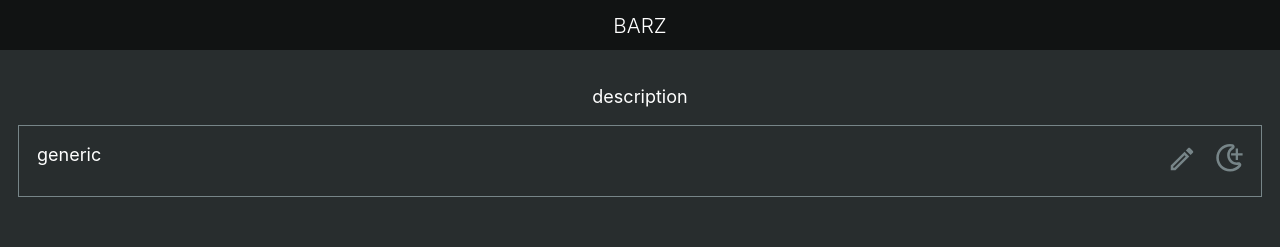
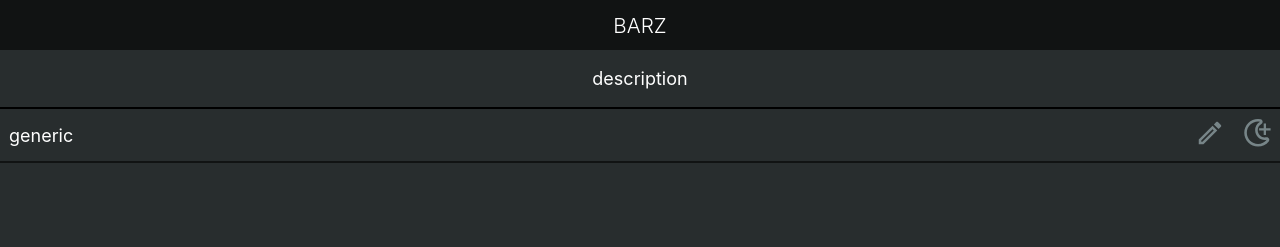
Before and after one commit to Hiswe/foo-barz, a Vue app: page / in a window 1280 px wide. Shown: the top 247 px of the page. Built offline with nearby package versions, Linux system fonts and the light colour scheme; what vue-clipboard2, vue-notification would draw is missing.

Commit message:
LIST – uniformize

```diff
--- a/package.json
+++ b/package.json
@@ -29,6 +29,7 @@
     "shortid": "^2.2.13",
     "vue": "^2.5.17",
     "vue-clipboard2": "^0.2.1",
+    "vue-functional-data-merge": "^2.0.7",
     "vue-i18n": "^8.1.0",
     "vue-notification": "^1.3.13",
     "vue-router": "^3.0.1",
--- /dev/null
+++ b/src/components/ui/foobarz-list-item.vue
@@ -0,0 +1,38 @@
+<script>
+import { mergeData } from 'vue-functional-data-merge'
+
+// https://github.com/alexsasharegan/vue-functional-data-merge#scoped-styles
+/**
+ * @param {Vue} parent
+ * @returns {VNodeData}
+ */
+export function getScopedStyleData(parent) {
+  let data = { attrs: {} }
+
+  if (parent.$options._scopeId) {
+    data.attrs[`${parent.$options._scopeId}`] = ''
+  }
+
+  return data
+}
+export default {
+  functional: true,
+  render(createElement, context) {
+    let { parent, data, children } = context
+    let componentData = { class: `list__item` }
+
+    return createElement(
+      'li',
+      mergeData(data, getScopedStyleData(parent), componentData),
+      children,
+    )
+  },
+}
+</script>
+
+<style lang="scss" scoped>
+.list__item {
+  padding: 0.5rem;
+  border-bottom: 2px solid var(--c-black);
+}
+</style>
--- /dev/null
+++ b/src/components/ui/foobarz-list.vue
@@ -0,0 +1,12 @@
+<template lang="pug" functional>
+ul.list
+  slot
+</template>
+
+<style lang="scss" scoped>
+.list {
+  list-style: none;
+  padding: 0;
+  margin: 0;
+}
+</style>
--- a/src/main.js
+++ b/src/main.js
@@ -13,6 +13,8 @@ import Button from '@/components/ui/FoobarzButton'
 import Input from '@/components/ui/Input'
 import Header from '@/components/ui/FoobarzHeader'
 import Article from '@/components/ui/foobarz-article'
+import List from '@/components/ui/foobarz-list'
+import ListItem from '@/components/ui/foobarz-list-item'
 
 Vue.use(VueClipboard)
 Vue.use(VueNotifications)
@@ -32,6 +34,8 @@ Vue.component(`foobarz-button`, Button)
 Vue.component(`foobarz-input`, Input)
 Vue.component(`foobarz-header`, Header)
 Vue.component(`foobarz-article`, Article)
+Vue.component(`foobarz-ul`, List)
+Vue.component(`foobarz-li`, ListItem)
 
 Vue.config.productionTip = false
 
--- a/src/views/Barz.vue
+++ b/src/views/Barz.vue
@@ -43,10 +43,10 @@ export default {
 </i18n>
 
 <template lang="pug">
-foobarz-main-content(page="barz" title="Barz")
+foobarz-main-content(page="barz" title="Barz" noPadding)
   p.barz-help {{$t('description')}}
-  ul.barz
-    li.barz__item(
+  foobarz-ul
+    foobarz-li.barz__item(
       v-for="bar in barz"
       :key="bar.id"
     )
@@ -68,21 +68,18 @@ foobarz-main-content(page="barz" title="Barz")
 <style lang="scss" scoped>
 .barz-help {
   text-align: center;
+  border-bottom: 2px solid black;
+  padding: 1rem;
+  margin: 0;
 }
 .barz {
-  list-style: none;
-  margin: 0;
-  padding: 0;
-
   &__item {
     color: currentColor;
     text-decoration: none;
     display: flex;
-    border: 1px solid var(--c-primary);
-    padding: 1em;
-  }
-  &__item + &__item {
-    border-top: 0;
+    align-items: center;
+    padding-top: 1.5em;
+    padding-bottom: 1.5em;
   }
   &__name {
     margin-right: auto;
--- a/src/views/Nights.vue
+++ b/src/views/Nights.vue
@@ -31,8 +31,8 @@ export default {
 
 <template lang="pug">
 foobarz-main-content(page="nights" :title="$t(`title`)" noPadding)
-  ul.nights
-    li.night(
+  foobarz-ul
+    foobarz-li.night(
       v-for="night in nights"
       :key="night.id"
       @click="editNight(night)"
@@ -56,17 +56,10 @@ foobarz-main-content(page="nights" :title="$t(`title`)" noPadding)
 </template>
 
 <style lang="scss" scoped>
-.nights {
-  list-style: none;
-  padding: 0;
-  margin: 0;
-}
 .night {
   text-align: center;
-  padding: 0.5rem;
   display: flex;
   align-items: center;
-  border-bottom: 2px solid var(--c-black);
 
   &__link {
     text-decoration: none;
```
Also changed, not shown: src/components/nights/BarMenu.vue (+0 -41 lines), 1 other file (tests, documents, lock files or other folders).
